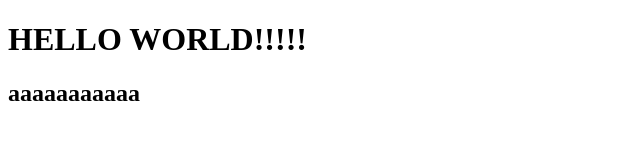
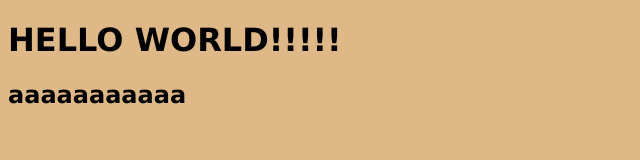
Before and after one commit to loumexx/congenial-broccoli, a plain HTML site: page index.html in a window 1280 px wide. Shown: the whole page, without its empty margins (0-640 px from the left). Drawn offline with Linux system fonts and the light colour scheme.

Commit message:
Added Styles.css

```diff
--- /dev/null
+++ b/Styles/styles.css
@@ -0,0 +1,5 @@
+body{
+    background-color: burlywood;
+    color: #000;
+    font-family: Verdana, Geneva, Tahoma, sans-serif;
+}
--- a/index.html
+++ b/index.html
@@ -6,6 +6,7 @@
     <meta http-equiv="X-UA-Compatible" content="IE=edge">
     <meta name="viewport" content="width=device-width, initial-scale=1.0">
     <title>MOESHA AWESOME</title>
+    <link rel="stylesheet" href="Styles/styles.css">
 </head>
 
 <body>
```
